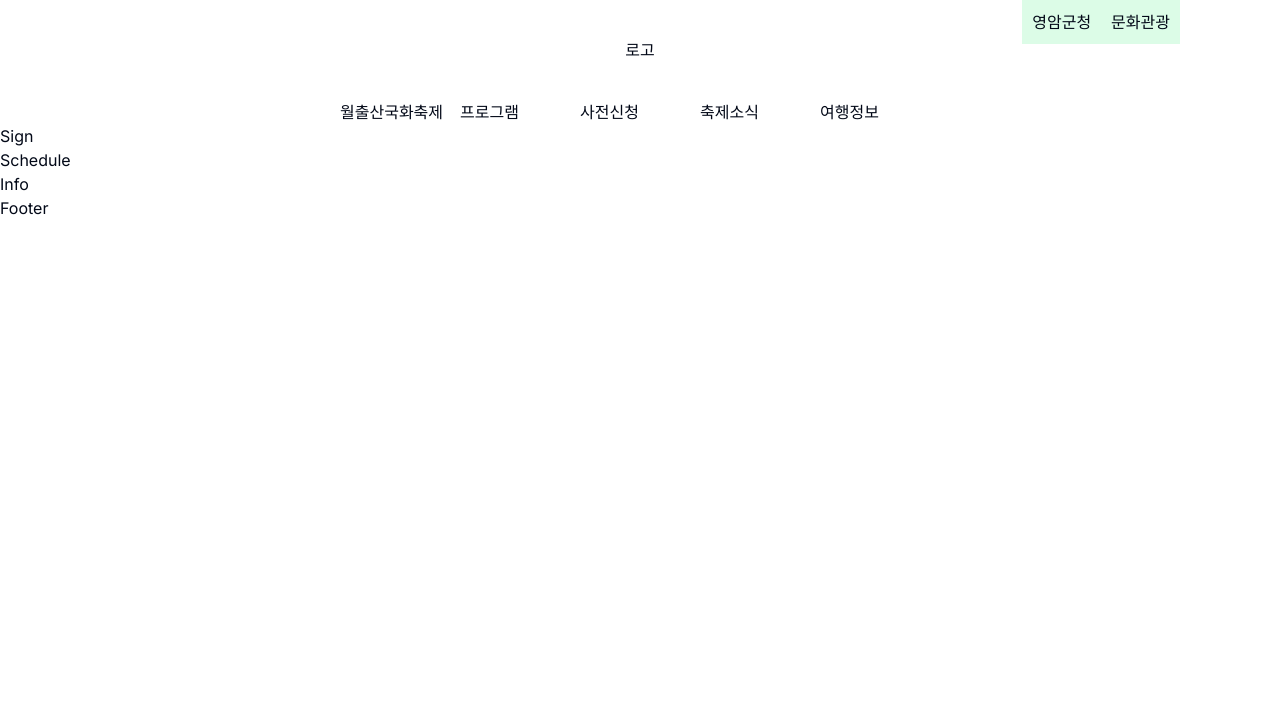
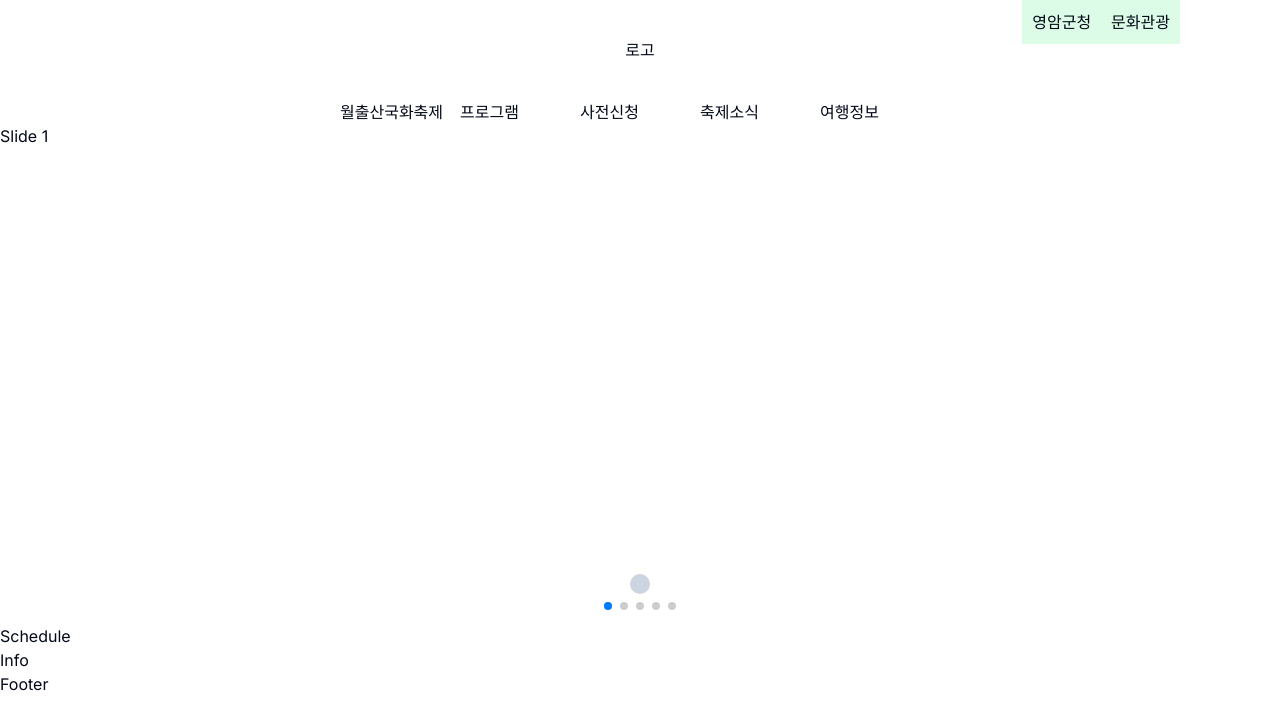
Before and after one commit to guesung/Yakukhwa, a Next.js app: page / in a window 1280 px wide. Shown: the top 728 px of the page. Built offline with nearby package versions, Linux system fonts and the light colour scheme.

Commit message:
feat : Swiper 구현 및 스크롤 구현

```diff
--- a/src/app/(pc)/components/main/SignSection.tsx
+++ b/src/app/(pc)/components/main/SignSection.tsx
@@ -1,3 +1,38 @@
+"use client";
+import React, { useEffect, useRef, useState } from "react";
+import { Swiper, SwiperSlide } from "swiper/react";
+
+import "swiper/css";
+import "swiper/css/pagination";
+import { Pagination } from "swiper/modules";
+
 export default function SignSection() {
-  return <div>Sign</div>;
+  const scrollRef = useRef<HTMLDivElement>(null);
+  return (
+    <section className="relative">
+      <Swiper
+        spaceBetween={30}
+        pagination={{
+          clickable: true,
+        }}
+        modules={[Pagination]}
+        className="mySwiper h-500"
+      >
+        <SwiperSlide>Slide 1</SwiperSlide>
+        <SwiperSlide>Slide 2</SwiperSlide>
+        <SwiperSlide>Slide 3</SwiperSlide>
+        <SwiperSlide>Slide 4</SwiperSlide>
+        <SwiperSlide>Slide 5</SwiperSlide>
+      </Swiper>
+
+      <div
+        className="w-20 h-20 rounded-full bg-slate-300 cursor-pointer absolute inset-x-0 mx-auto bottom-30 z-10"
+        onClick={() => {
+          console.log(scrollRef.current);
+          scrollRef.current?.scrollIntoView({ behavior: "smooth" });
+        }}
+      />
+      <div ref={scrollRef} />
+    </section>
+  );
 }
```
